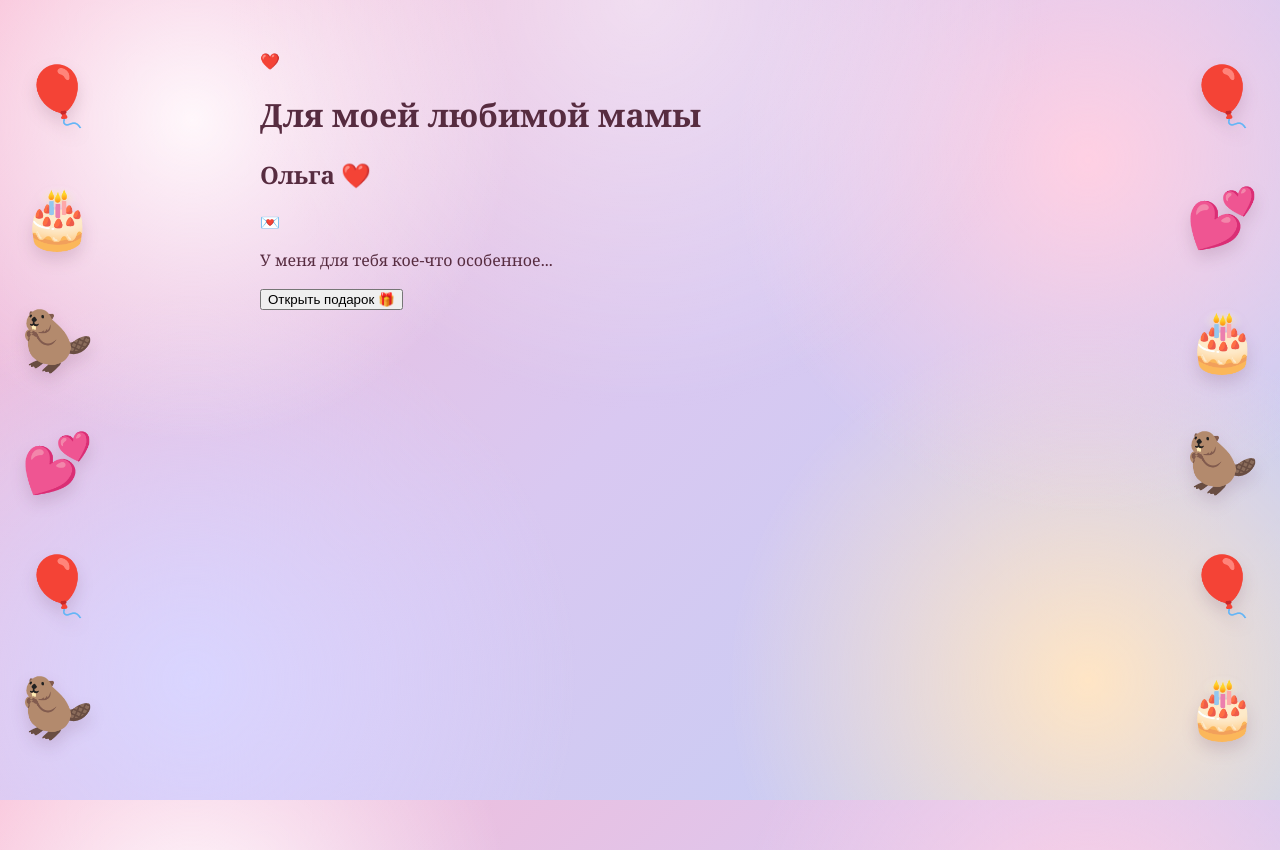
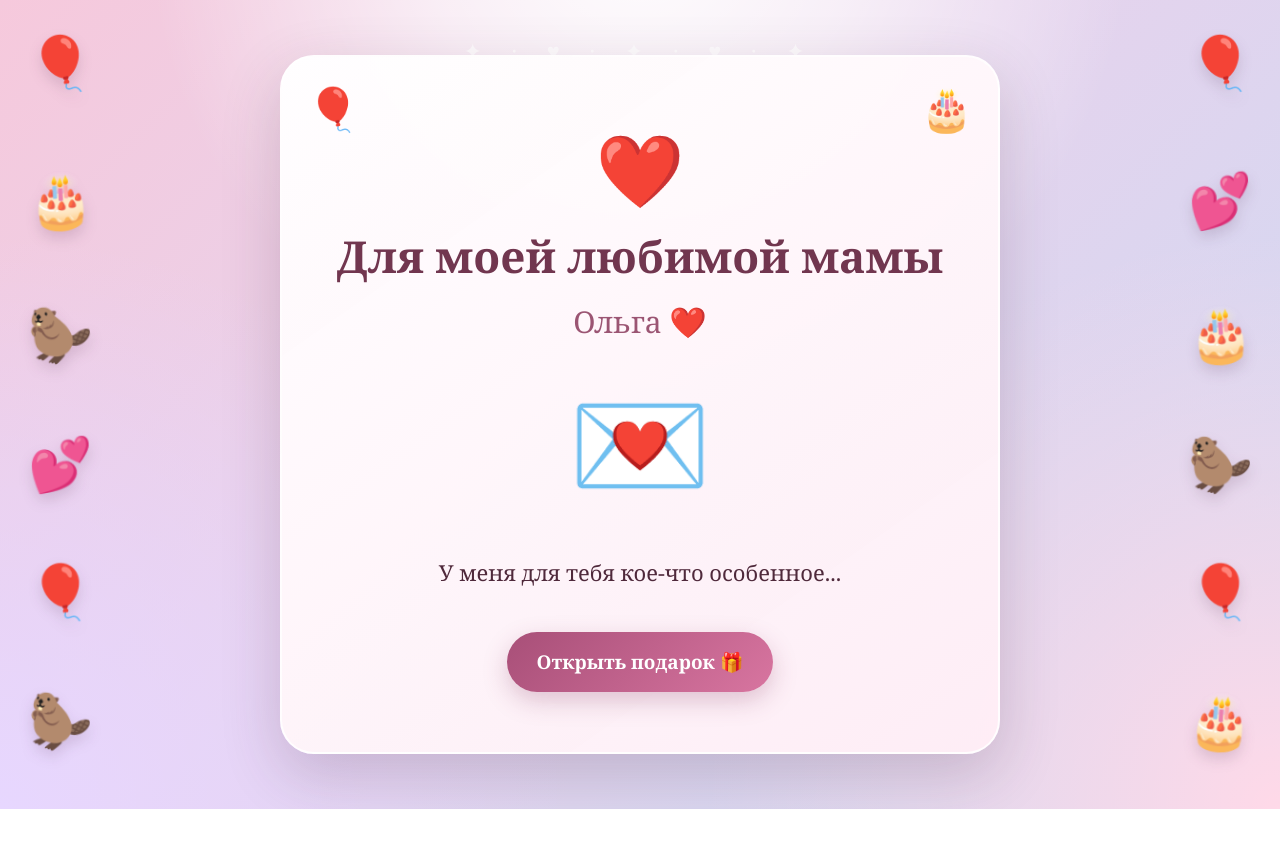
Before and after one commit to artemy13111978-creator/mama-gift, a plain HTML site: page index.html in a window 1280 px wide. After the commit the page ends 809 px from the top, so only its background shows below. Drawn offline with Linux system fonts and the light colour scheme.

Commit message:
Update style.css

```diff
--- a/style.css
+++ b/style.css
@@ -15,43 +15,49 @@ min-height: 100vh;
 overflow-x: hidden;
 
 font-family: Georgia, "Times New Roman", serif;
-color: #572c40;
+color: #4f293b;
 
 background:
-radial-gradient(circle at 15% 15%, #fff7fb 0, transparent 25%),
-radial-gradient(circle at 85% 20%, #ffd0e3 0, transparent 28%),
-radial-gradient(circle at 15% 85%, #d9d5ff 0, transparent 30%),
-radial-gradient(circle at 85% 85%, #ffe5c5 0, transparent 28%),
-linear-gradient(135deg, #f8b9d3 0%, #d9c8f1 50%, #bfcff5 100%);
-
-background-attachment: fixed;
+radial-gradient(circle at 50% -10%, #ffffff 0%, rgba(255,255,255,.65) 20%, transparent 45%),
+radial-gradient(circle at 0% 100%, #e7d7ff 0%, transparent 38%),
+radial-gradient(circle at 100% 100%, #ffd9e8 0%, transparent 38%),
+linear-gradient(135deg, #f6c9dc 0%, #e6d3ed 48%, #ccd9f3 100%);
 }
 
+/* Лёгкие праздничные точки на фоне */
 body::before {
-content: "";
+content: "✦   ·   ♥   ·   ✦   ·   ♥   ·   ✦";
 position: fixed;
-inset: 0;
+top: 35px;
+left: 0;
+width: 100%;
+text-align: center;
+
+color: rgba(255,255,255,.75);
+font-size: 22px;
+letter-spacing: 12px;
+
+pointer-events: none;
 z-index: 0;
-pointer-events: none;
-
-background:
-radial-gradient(circle at 50% 0%, rgba(255,255,255,.45), transparent 40%);
 }
 
 /* =========================
-ЦЕНТРАЛЬНАЯ ОБЛАСТЬ
+ОСНОВНОЙ КОНТЕЙНЕР
 ========================= */
 
 #app {
 position: relative;
 z-index: 3;
 
-width: min(760px, calc(100% - 150px));
-margin: 50px auto;
+width: 100%;
+max-width: 760px;
+
+margin: 0 auto;
+padding: 55px 20px;
 }
 
 /* =========================
-ШАРЫ ПО КРАЯМ
+ДЕКОР — ШАРЫ
 ========================= */
 
 .side-decor {
@@ -59,15 +65,15 @@ position: fixed;
 top: 0;
 bottom: 0;
 
-width: 115px;
+width: 120px;
 
 display: flex;
 flex-direction: column;
-justify-content: space-evenly;
+justify-content: space-around;
 align-items: center;
 
-z-index: 2;
 pointer-events: none;
+z-index: 1;
 }
 
 .side-decor.left {
@@ -81,16 +87,249 @@ right: 0;
 .side-decor span {
 display: block;
 
-font-size: 58px;
+font-size: 52px;
 line-height: 1;
 
-filter: drop-shadow(0 8px 8px rgba(80, 30, 60, .15));
+filter: drop-shadow(0 7px 7px rgba(70,30,60,.15));
 
-animation: balloonFloat 4s ease-in-out infinite;
+animation: balloon 4s ease-in-out infinite;
 }
 
 .side-decor span:nth-child(2) {
-animation-delay: .5s;
+animation-delay: .6s;
 }
 
-.side-dec
+.side-decor span:nth-child(3) {
+animation-delay: 1.2s;
+}
+
+.side-decor span:nth-child(4) {
+animation-delay: 1.8s;
+}
+
+.side-decor span:nth-child(5) {
+animation-delay: 2.4s;
+}
+
+.side-decor span:nth-child(6) {
+animation-delay: 3s;
+}
+
+@keyframes balloon {
+0%,
+100% {
+transform: translateY(0) rotate(-4deg);
+}
+
+50% {
+transform: translateY(-13px) rotate(4deg);
+}
+}
+
+/* =========================
+ОБЩИЙ СТИЛЬ ЭКРАНОВ
+========================= */
+
+.gift,
+.letter,
+.memories,
+.final-screen,
+.secret-screen {
+width: 100%;
+
+position: relative;
+
+text-align: center;
+
+border-radius: 34px;
+border: 2px solid rgba(255,255,255,.85);
+
+box-shadow:
+0 20px 60px rgba(76,40,65,.20);
+
+animation: appear .7s ease;
+}
+
+@keyframes appear {
+from {
+opacity: 0;
+transform: translateY(20px);
+}
+
+to {
+opacity: 1;
+transform: translateY(0);
+}
+}
+
+/* =========================
+ПЕРВАЯ СТРАНИЦА
+========================= */
+
+.gift {
+padding: 65px 45px 60px;
+
+background:
+linear-gradient(
+145deg,
+rgba(255,255,255,.97),
+rgba(255,237,245,.96)
+);
+}
+
+.gift::before {
+content: "🎈";
+position: absolute;
+
+top: 22px;
+left: 25px;
+
+font-size: 42px;
+}
+
+.gift::after {
+content: "🎂";
+position: absolute;
+
+top: 22px;
+right: 25px;
+
+font-size: 42px;
+}
+
+.gift h1 {
+margin-top: 15px;
+}
+
+/* =========================
+ЗАГОЛОВКИ
+========================= */
+
+h1 {
+margin: 18px 0;
+
+font-size: 44px;
+line-height: 1.2;
+
+color: #71364f;
+}
+
+h2 {
+margin: 10px 0 25px;
+
+font-size: 30px;
+font-weight: normal;
+
+color: #9b5573;
+}
+
+p {
+font-size: 22px;
+line-height: 1.6;
+}
+
+/* =========================
+СЕРДЦЕ
+========================= */
+
+.heart {
+font-size: 68px;
+
+animation: heartbeat 1.8s ease-in-out infinite;
+}
+
+@keyframes heartbeat {
+0%,
+100% {
+transform: scale(1);
+}
+
+50% {
+transform: scale(1.12);
+}
+}
+
+/* =========================
+КОНВЕРТ
+========================= */
+
+.envelope {
+margin: 28px 0;
+
+font-size: 115px;
+
+animation: envelope 3s ease-in-out infinite;
+}
+
+@keyframes envelope {
+0%,
+100% {
+transform: translateY(0);
+}
+
+50% {
+transform: translateY(-10px);
+}
+}
+
+/* =========================
+КНОПКИ
+========================= */
+
+button {
+border: 0;
+border-radius: 999px;
+
+padding: 17px 30px;
+margin-top: 20px;
+
+max-width: 100%;
+
+background:
+linear-gradient(135deg, #a84f78, #d875a0);
+
+color: #ffffff;
+
+font-family: inherit;
+font-size: 19px;
+font-weight: bold;
+
+cursor: pointer;
+
+box-shadow:
+0 9px 24px rgba(130,50,90,.25);
+
+transition:
+transform .25s ease,
+box-shadow .25s ease;
+}
+
+button:hover {
+transform: translateY(-3px);
+
+box-shadow:
+0 13px 28px rgba(130,50,90,.32);
+}
+
+button:disabled {
+opacity: .7;
+cursor: default;
+}
+
+/* =========================
+ПИСЬМО
+========================= */
+
+.letter {
+padding: 60px 45px;
+
+background:
+radial-gradient(
+circle at 10% 10%,
+rgba(255,255,255,.9),
+transparent 30%
+),
+radial-gradient(
+circle at 90% 90%,
+rgba(255,191,216,.55),
+transparent 35%
```
